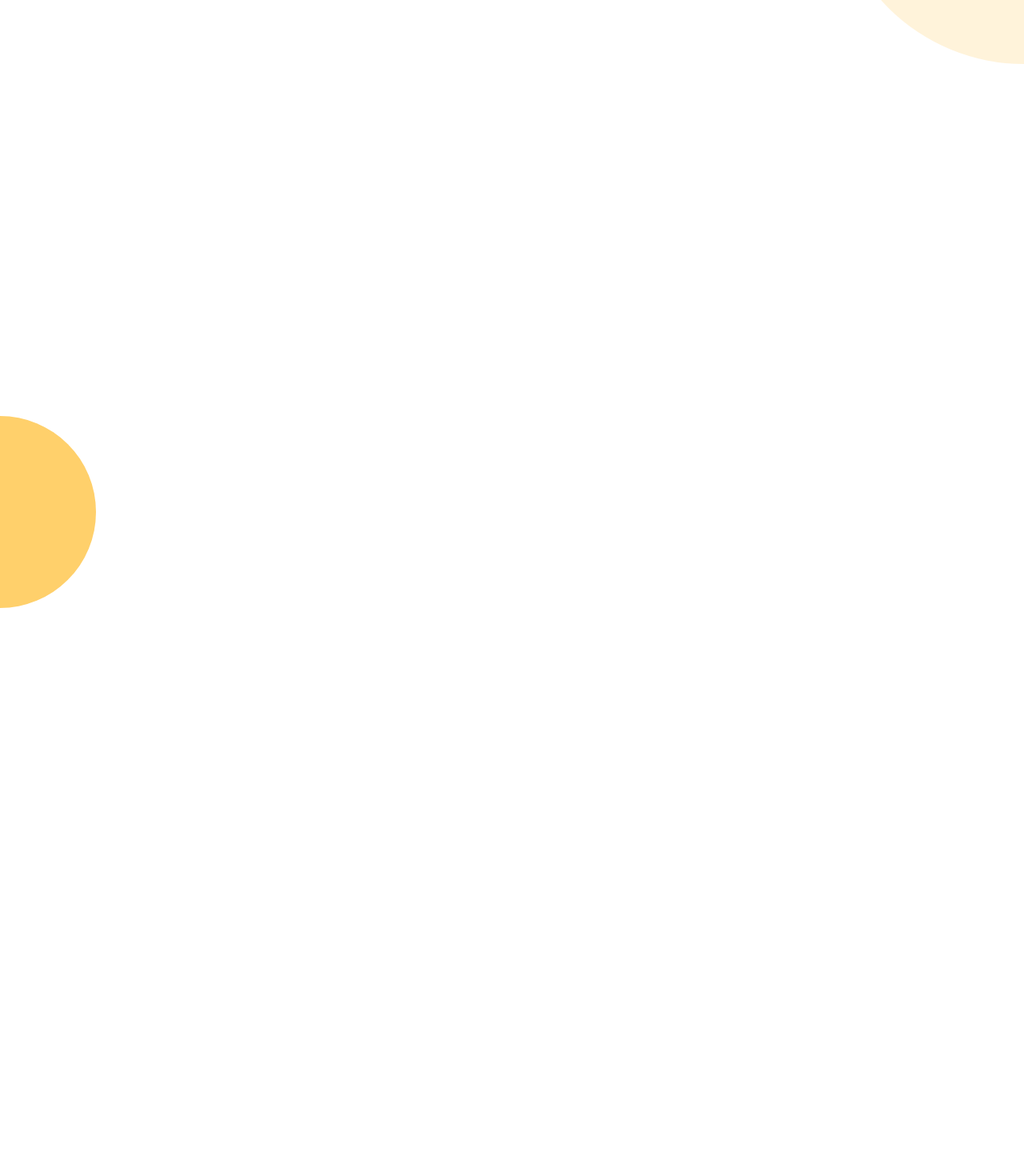
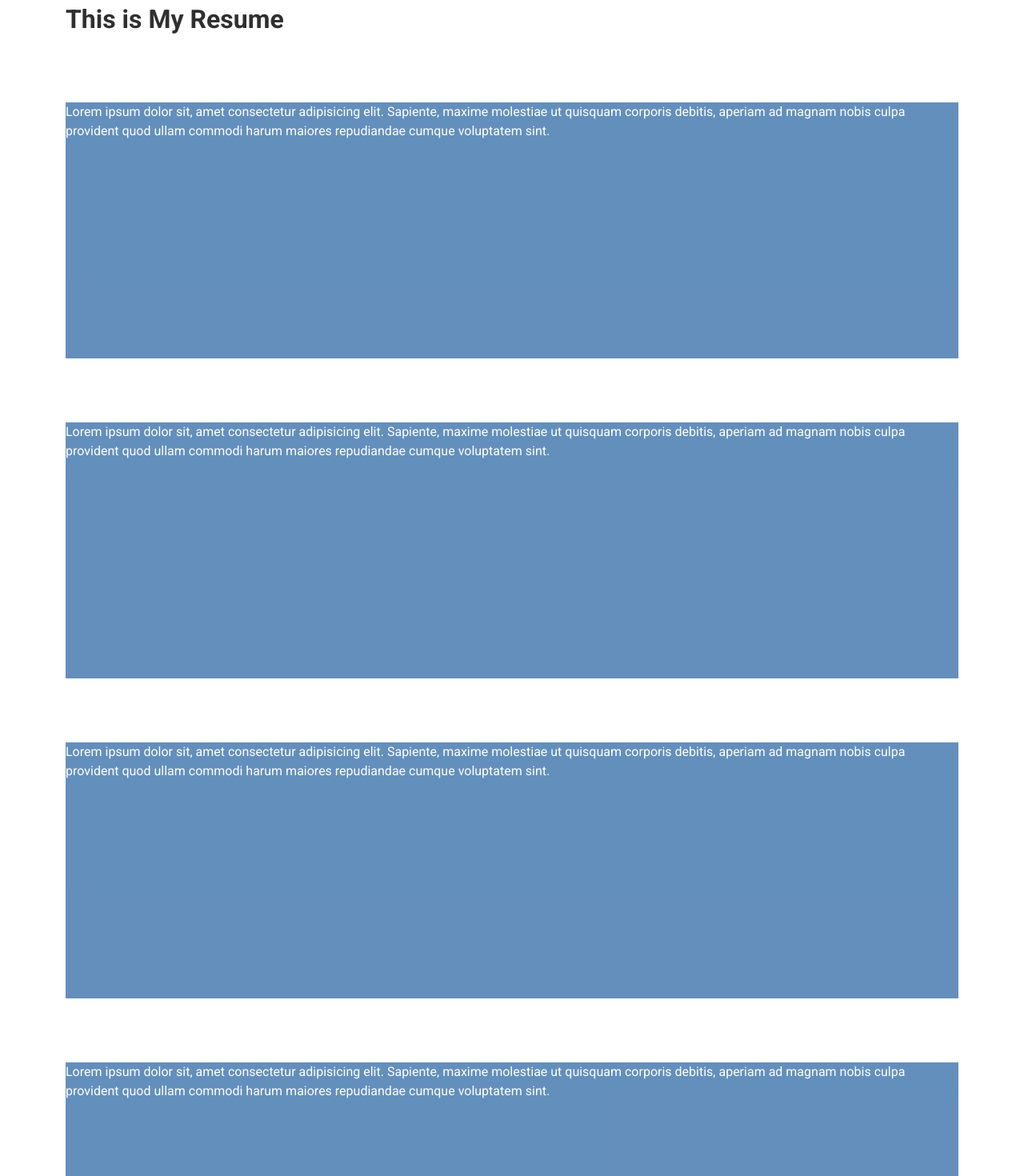
Before and after one commit to chunkimi/work-lab, a Vue app: page /#/resume in a window 1280 px wide. Shown: the part 160-1630 px from the top of the page at 80% size. Before the commit the page ends 800 px from the top, so only its background shows below. Built offline with nearby package versions, Linux system fonts and the light colour scheme; a web font is replaced by a local one.

Commit message:
style: add ResumeView layout style

```diff
--- a/src/views/ResumeView.vue
+++ b/src/views/ResumeView.vue
@@ -1,35 +1,9 @@
 <style lang="scss" scoped>
 @import '@/styles/main.scss';
+
 .resume {
   &__wrap {
     position: relative;
-    flex: 1;
-    &::before,
-    &::after {
-      content: '';
-      position: fixed;
-      border-radius: 50%;
-      pointer-events: none;
-      z-index: -1;
-    }
-
-    &::before {
-      width: 480px;
-      height: 480px;
-      background-color: rgba(red($primary), green($primary), blue($primary), 0.25);
-      transform: translate(50%, -50%);
-      top: 0;
-      right: 0;
-    }
-
-    &::after {
-      width: 240px;
-      height: 240px;
-      background-color: $primary;
-      bottom: 0;
-      left: 0;
-      transform: translate(-50%, 50%);
-    }
   }
   &__header {
     width: 100%;
@@ -70,8 +44,35 @@
       }
     }
   }
+  &__main {
+    background-image: url('@/assets/bg/wave-top.svg'), url('@/assets/bg/wave-bottom.svg');
+    background-position:
+      50% 5%,
+      bottom;
+    background-repeat: no-repeat, no-repeat;
+    background-size: contain, contain;
+    background-attachment: fixed, fixed;
+    padding-top: 10rem;
+    padding-bottom: 10rem;
+    @include media-breakpoint(md) {
+      background-position: top, bottom;
+    }
+    @include media-breakpoint(xl) {
+      background-position:
+        50% -10%,
+        50% 110%;
+    }
+  }
+}
+
+.text-section {
+  height: 320px;
+  background: $info;
+  opacity: 0.75;
+  color: $light;
 }
 </style>
+
 <template>
   <div class="resume__wrap">
     <header class="resume__header">
@@ -100,9 +101,38 @@
         </nav>
       </div>
     </header>
+    <main class="resume__main">
       <div class="container">
         <h1>This is My Resume</h1>
         <div class="block-spacing">
+          <div class="text-section">
+            <p>
+              Lorem ipsum dolor sit, amet consectetur adipisicing elit. Sapiente, maxime molestiae
+              ut quisquam corporis debitis, aperiam ad magnam nobis culpa provident quod ullam
+              commodi harum maiores repudiandae cumque voluptatem sint.
+            </p>
+          </div>
+          <div class="text-section">
+            <p>
+              Lorem ipsum dolor sit, amet consectetur adipisicing elit. Sapiente, maxime molestiae
+              ut quisquam corporis debitis, aperiam ad magnam nobis culpa provident quod ullam
+              commodi harum maiores repudiandae cumque voluptatem sint.
+            </p>
+          </div>
+          <div class="text-section">
+            <p>
+              Lorem ipsum dolor sit, amet consectetur adipisicing elit. Sapiente, maxime molestiae
+              ut quisquam corporis debitis, aperiam ad magnam nobis culpa provident quod ullam
+              commodi harum maiores repudiandae cumque voluptatem sint.
+            </p>
+          </div>
+          <div class="text-section">
+            <p>
+              Lorem ipsum dolor sit, amet consectetur adipisicing elit. Sapiente, maxime molestiae
+              ut quisquam corporis debitis, aperiam ad magnam nobis culpa provident quod ullam
+              commodi harum maiores repudiandae cumque voluptatem sint.
+            </p>
+          </div>
           <!-- Self-introduction -->
           <!-- Web Product Development -->
           <!-- Project Achievements -->
@@ -110,13 +140,14 @@
           <!-- Educational Background -->
         </div>
       </div>
+    </main>
   </div>
 </template>
 <script setup>
 import { useMediaQuery } from '@vueuse/core'
 const isMediaLgUp = useMediaQuery('(min-width: 991px)')
 const resumeConfig = {
-  title: "Kimi's Resume",
+  title: 'My Resume',
   menuIcon: 'menu',
   navLink: [
     {
```
Also changed, not shown: src/assets/bg/wave-bottom.svg (added), src/assets/bg/wave-top.svg (added). Lines whose indentation alone changed are shown as unchanged.
